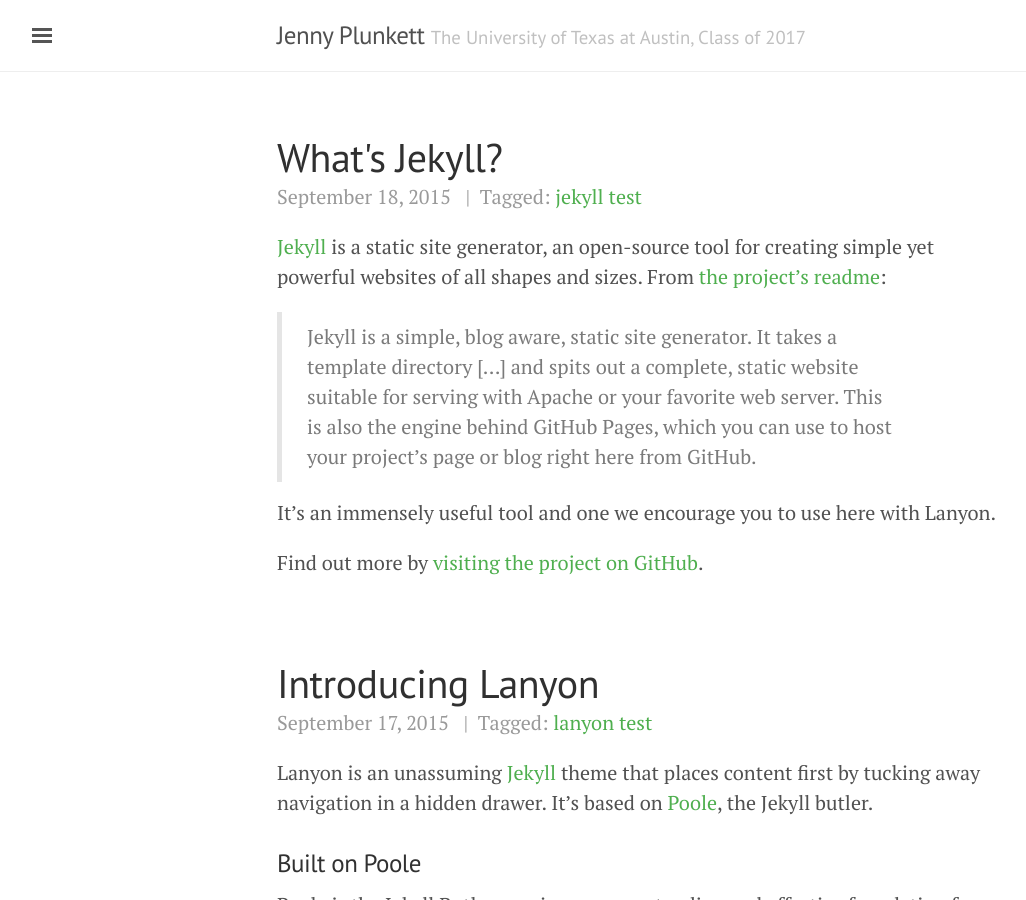
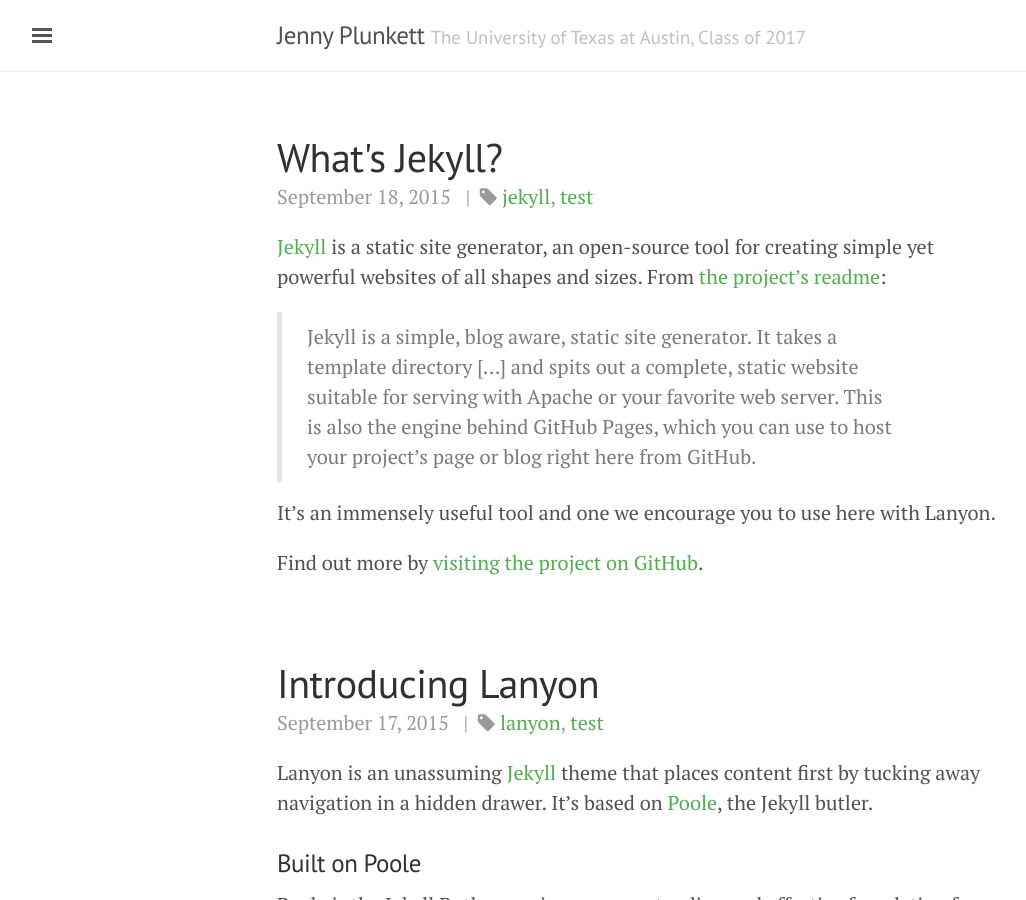
Before and after one commit to yennster/yennster.github.io, a Jekyll site: the page built from index.html, in a window 1280 px wide and 900 px high. Shown: the whole window, without its empty margins (3-1029 px from the left). Built offline with Jekyll 4.4.1, drawn with Linux system fonts in a browser that asks for light colours; nearby versions of some CDN libraries; the list of posts is cut into pages by our own code; some of the changed text lies outside the part shown.

Commit message:
updated tags layout

```diff
--- a/_config.yml
+++ b/_config.yml
@@ -6,7 +6,6 @@
 baseurl:             ''
 paginate:            5
 permalink: /:categories/:title
-
 excerpt_separator: ""
 
 # About/contact
--- a/_layouts/code.html
+++ b/_layouts/code.html
@@ -1,13 +1,12 @@
 ---
 layout: default
 ---
-
 <div class="post">
   <h1 class="post-title">{{ page.title }}</h1>
   <span class="post-date">{{ page.date | date: "%B %-d, %Y" }}
-      &nbsp;&nbsp;|&nbsp;&nbsp;Tagged:
+      &nbsp;&nbsp;|&nbsp;&nbsp;<i class="fa fa-tag"></i>
       {% for tag in page.tags %}
-      <a href="/tag/{{ tag }}">{{ tag }}</a>
+      <a href="/tag/{{ tag }}">{{ tag }}</a>{% if forloop.last == false %}, {% endif %}
       {% endfor %}
     </span>
   {{ content }}
--- a/_layouts/post.html
+++ b/_layouts/post.html
@@ -1,13 +1,12 @@
 ---
 layout: default
 ---
-
 <div class="post">
   <h1 class="post-title">{{ page.title }}</h1>
   <span class="post-date">{{ page.date | date: "%B %-d, %Y" }}
-      &nbsp;&nbsp;|&nbsp;&nbsp;Tagged:
+      &nbsp;&nbsp;|&nbsp;&nbsp;<i class="fa fa-tag"></i>
       {% for tag in page.tags %}
-      <a href="/tag/{{ tag }}">{{ tag }}</a>
+      <a href="/tag/{{ tag }}">{{ tag }}</a>{% if forloop.last == false %}, {% endif %}
       {% endfor %}
     </span>
   {{ content }}
--- a/index.html
+++ b/index.html
@@ -13,9 +13,9 @@
     </h1>
 
     <span class="post-date">{{ post.date | date: "%B %-d, %Y" }}
-      &nbsp;&nbsp;|&nbsp;&nbsp;Tagged:
+      &nbsp;&nbsp;|&nbsp;&nbsp;<i class="fa fa-tag"></i>
       {% for tag in post.tags %}
-      <a href="/tag/{{ tag }}">{{ tag }}</a>
+      <a href="/tag/{{ tag }}">{{ tag }}</a>{% if forloop.last == false %}, {% endif %}
       {% endfor %}
       </span>
     {{ post.content }}
```
Also changed, not shown: hackerrank.md (+2 -3 lines), 8 other files.
